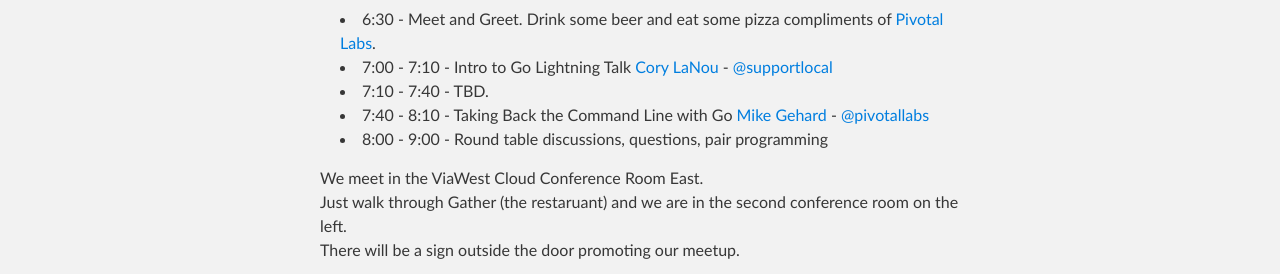
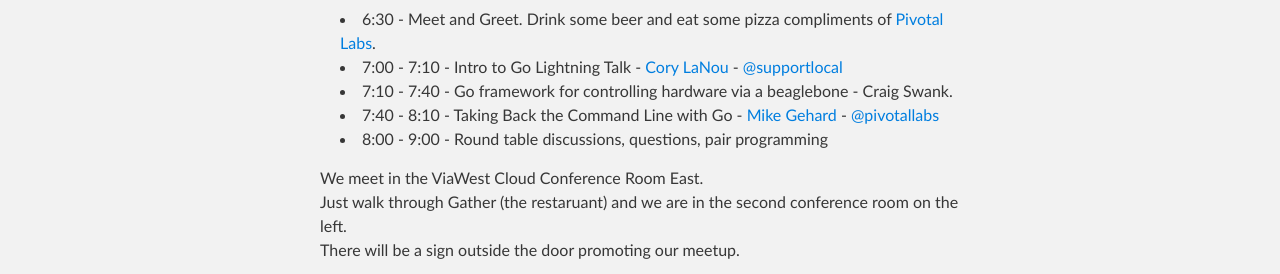
Before and after one commit to DenverGophers/DenverGophers.github.io, a plain HTML site: page index.html in a window 1280 px wide. Shown: the part 520-794 px from the top of the page. Drawn offline with Linux system fonts and the light colour scheme.

```diff
--- a/index.html
+++ b/index.html
@@ -44,10 +44,10 @@
 
 <ul>
 <li>6:30 - Meet and Greet. Drink some beer and eat some pizza compliments of <a href="http://www.pivotallabs.com/">Pivotal Labs</a>.</li>
-<li>7:00 - 7:10 - Intro to Go Lightning Talk <a href="https://github.com/corylanou">Cory LaNou</a> - <a href="https://twitter.com/supportlocal">@supportlocal</a>
+<li>7:00 - 7:10 - Intro to Go Lightning Talk - <a href="https://github.com/corylanou">Cory LaNou</a> - <a href="https://twitter.com/supportlocal">@supportlocal</a>
 </li>
-<li>7:10 - 7:40 - TBD.</li>
-<li>7:40 - 8:10 - Taking Back the Command Line with Go <a href="http://msgehard.github.io/">Mike Gehard</a> - <a href="https://twitter.com/pivotallabs">@pivotallabs</a>
+<li>7:10 - 7:40 - Go framework for controlling hardware via a beaglebone - Craig Swank.</li>
+<li>7:40 - 8:10 - Taking Back the Command Line with Go - <a href="http://msgehard.github.io/">Mike Gehard</a> - <a href="https://twitter.com/pivotallabs">@pivotallabs</a>
 </li>
 <li>8:00 - 9:00 - Round table discussions, questions, pair programming</li>
 </ul><p>We meet in the ViaWest Cloud Conference Room East.<br>
```
Also changed, not shown: params.json (+1 -1 lines).
